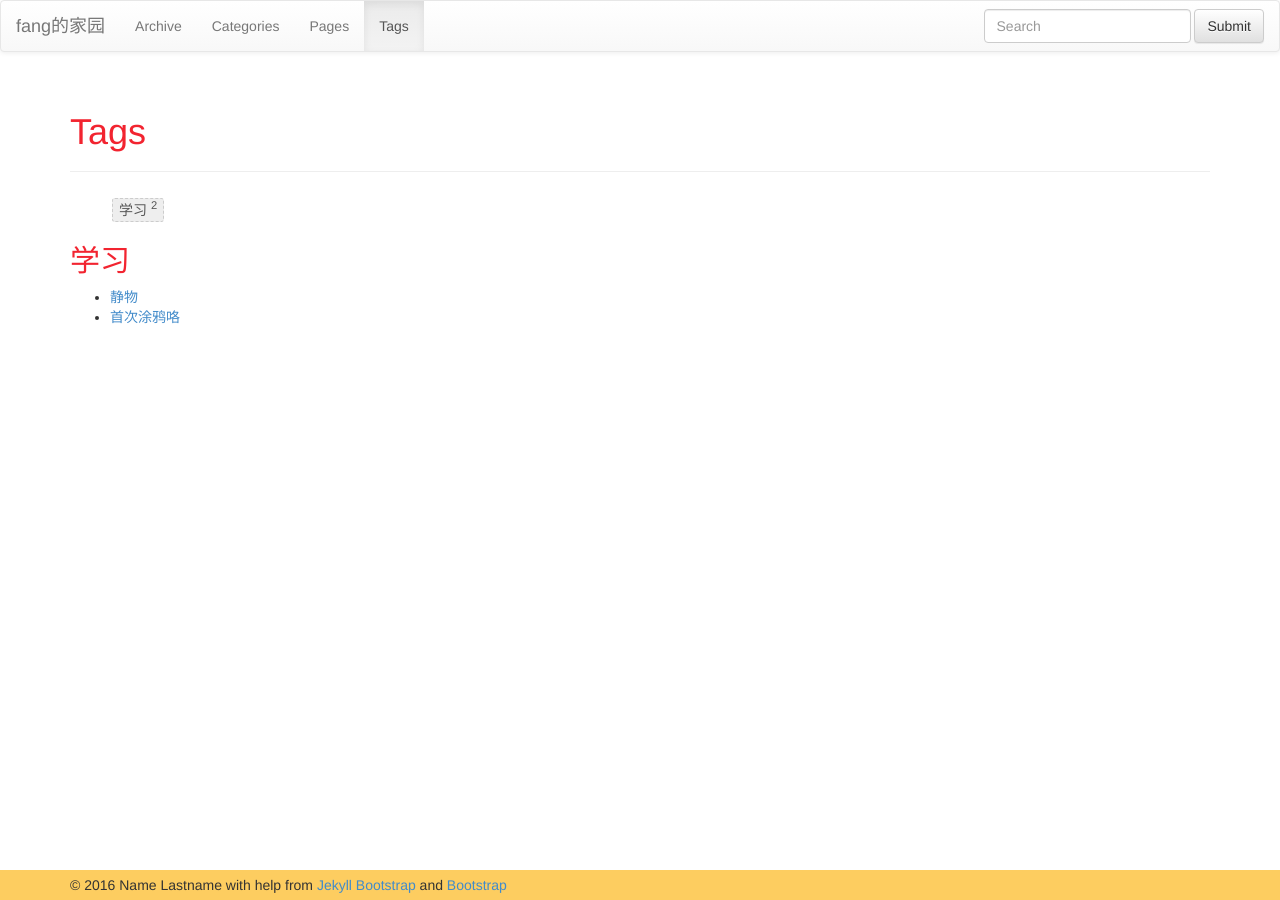
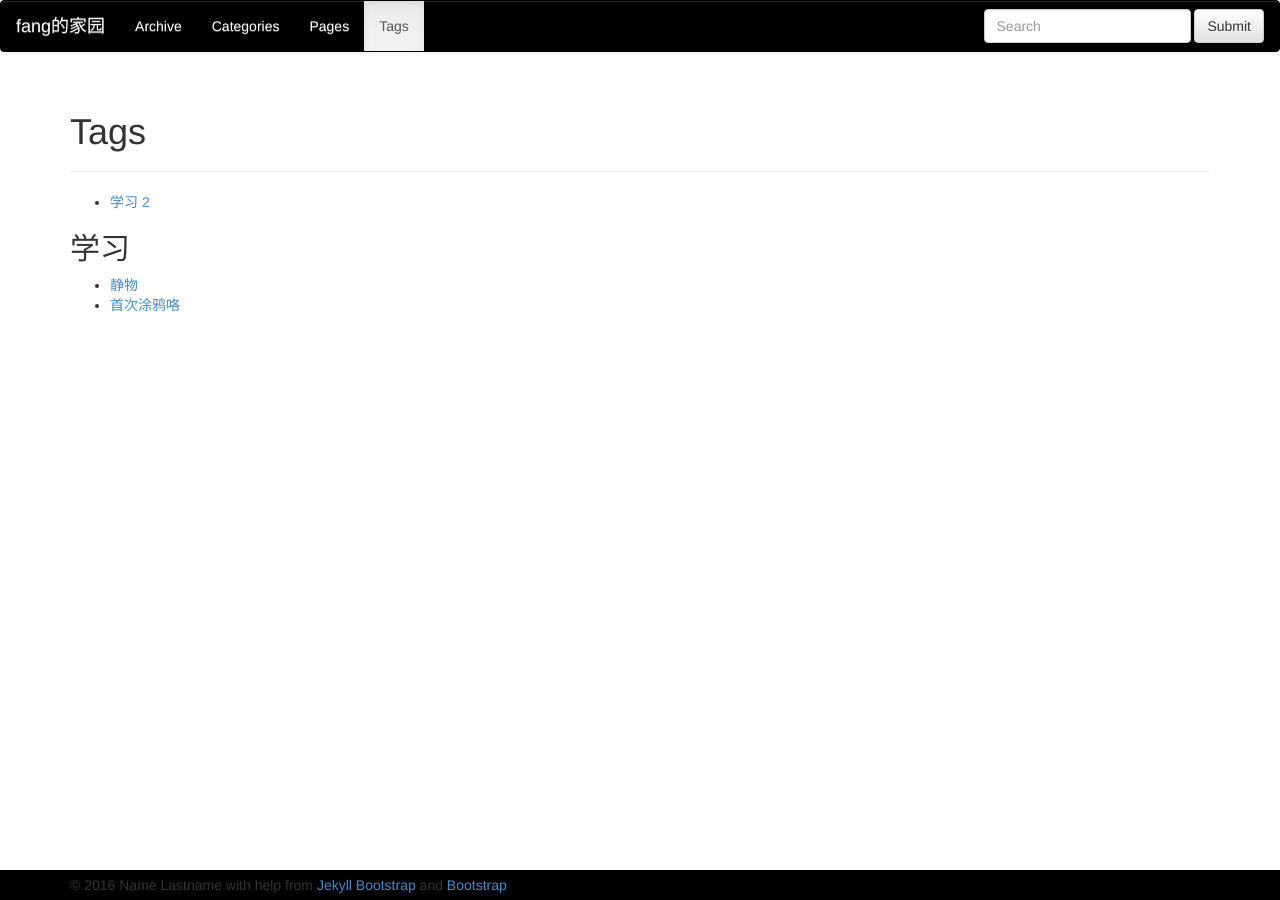
Before and after one commit to fang54/fang54.github.io, a Jekyll site: the page built from tags.html, in a window 1280 px wide. Built offline with Jekyll 4.4.1, drawn with Linux system fonts in a browser that asks for light colours; nearby versions of some CDN libraries; comment, search, counter and statistics services are not loaded.

Commit message:
Changed css

```diff
--- a/assets/themes/bootstrap-3/css/style.css
+++ b/assets/themes/bootstrap-3/css/style.css
@@ -1,79 +1,21 @@
-/* Custom container */
 
-/* Replaced with normal container and standard footer */
-/*.container-narrow {
-  margin: 0 auto;
-  max-width: 700px; }
+.navbar-default {
+  color:#ffffff;
+  background-color: #000000;
+  background-image: -webkit-linear-gradient(top,#000 0,#000 100%);
+  background-image: linear-gradient(to bottom,#000 0,#000 100%);
+  border-color: #000000;
+}
 
-.container-narrow > hr {
-  margin: 30px 0; }
-*/
-
-/* Replaced with standard BS3 Navbar */
-/*.navbar .nav {
-  float: right; }*/
-
-/* Jekyll Bootstrap Colors */
-h1, h2, h3, h4 {
-  color: #f22430;
+.navbar-default .navbar-brand {
+  color: #ffffff;
+}
+.navbar-default .navbar-nav>li>a {
+  color: #ffffff;
+}
+body {
+  background-color: #fff;
 }
 #footer {
-  background-color: #fdcd60;
+  background-color: #000000;
 }
-
-
-
-/* posts index */
-.post > h3.title {
-  position: relative;
-  padding-top: 10px; }
-
-.post > h3.title span.date {
-  position: absolute;
-  right: 0;
-  font-size: 0.9em; }
-
-.post > .more {
-  margin: 10px 0;
-  text-align: left; }
-
-/* post-full*/
-.post-full .date {
-  margin-bottom: 20px;
-  font-weight: bold; }
-
-/* tag_box */
-.tag_box {
-  list-style: none;
-  margin: 0;
-  overflow: hidden; }
-
-.tag_box li {
-  line-height: 28px; }
-
-.tag_box li i {
-  opacity: 0.9; }
-
-.tag_box.inline li {
-  float: left; }
-
-.tag_box a {
-  padding: 3px 6px;
-  margin: 2px;
-  background: #eee;
-  color: #555;
-  border-radius: 3px;
-  text-decoration: none;
-  border: 1px dashed #cccccc; }
-
-.tag_box a span {
-  vertical-align: super;
-  font-size: 0.8em; }
-
-.tag_box a:hover {
-  background-color: #e5e5e5; }
-
-.tag_box a.active {
-  background: #57A957;
-  border: 1px solid #4c964d;
-  color: #FFF; }
```
